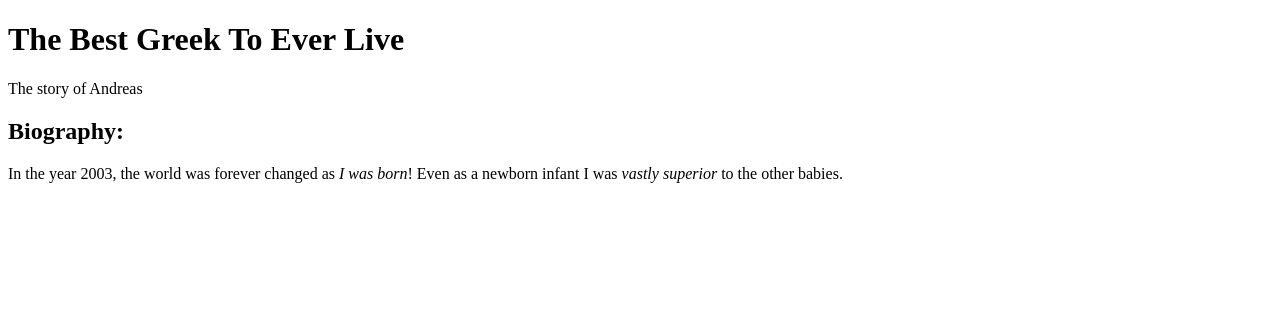
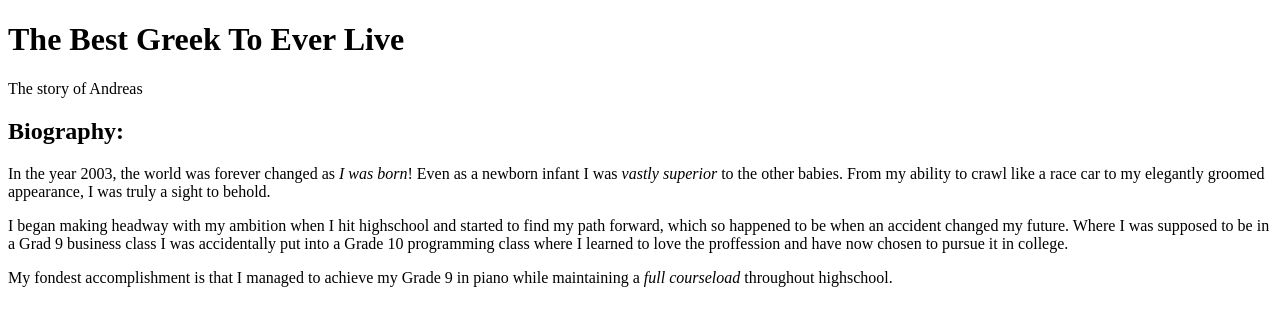
Before and after one commit to Andreas200536996/lab-01.1, a plain HTML site: page index.html in a window 1280 px wide. Drawn offline with Linux system fonts and the light colour scheme.

Commit message:
Added paragraph 2 and have begun paragraph 3

```diff
--- a/index.html
+++ b/index.html
@@ -16,8 +16,17 @@
     <section>
         <h2>Biography:</h2>
         <p>
-            In the year 2003, the world was forever changed as <em>I was born</em>! Even as a newborn infant I was <em>vastly superior</em> to
-            the other babies.
+                In the year 2003, the world was forever changed as <em>I was born</em>! Even as a newborn infant I was <em>vastly superior</em> to
+            the other babies. From my ability to crawl like a race car to my elegantly groomed appearance, I was truly a sight to behold.
+        </p>
+        <p>
+                I began making headway with my ambition when I hit highschool and started to find my path forward, which so happened to be when
+            an accident changed my future. Where I was supposed to be in a Grad 9 business class I was accidentally put into a Grade 10
+            programming class where I learned to love the proffession and have now chosen to pursue it in college.
+        </p>
+        <p>
+                My fondest accomplishment is that I managed to achieve my Grade 9 in piano while maintaining a <em>full courseload</em> throughout
+            highschool.
         </p>
     </section>
 </body>
```
